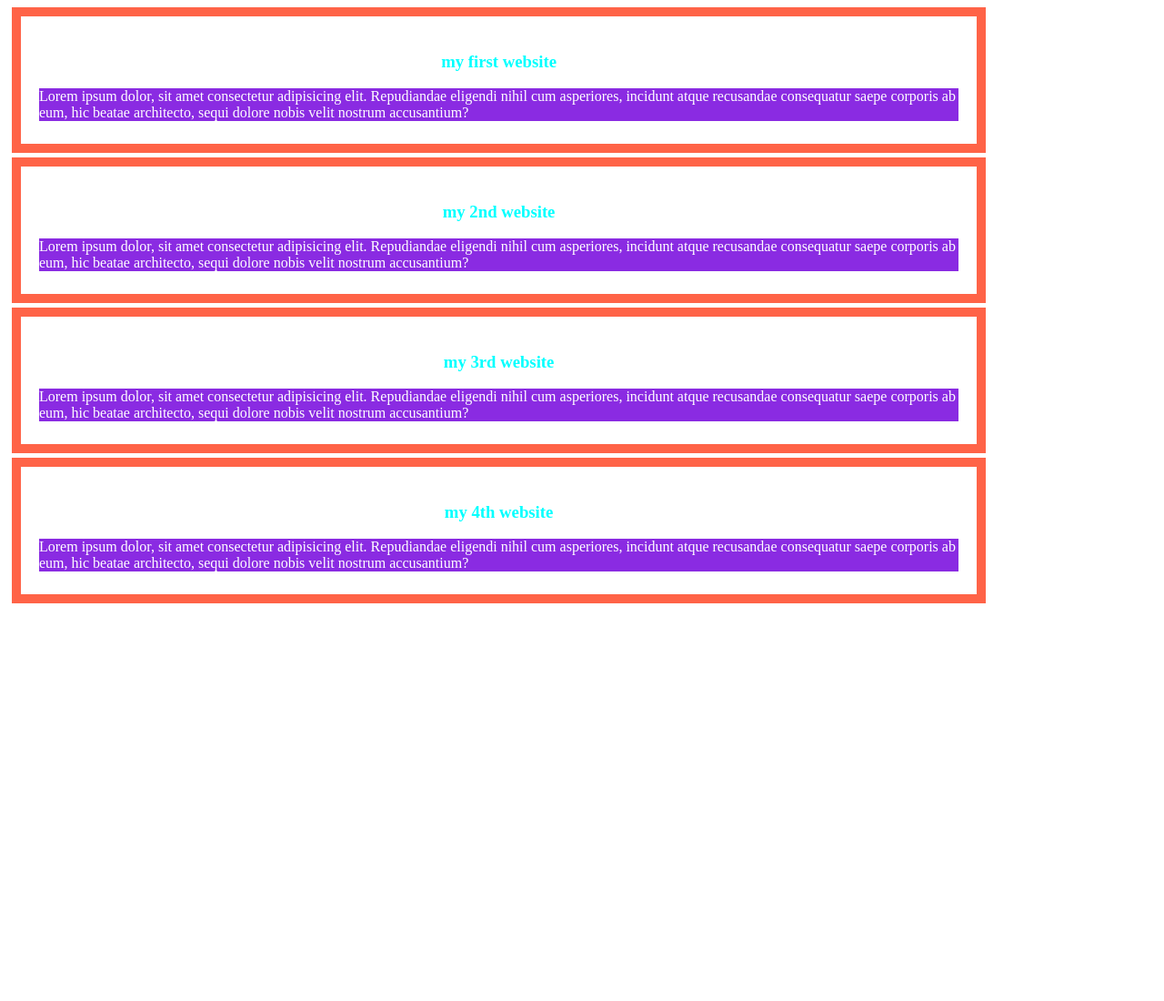
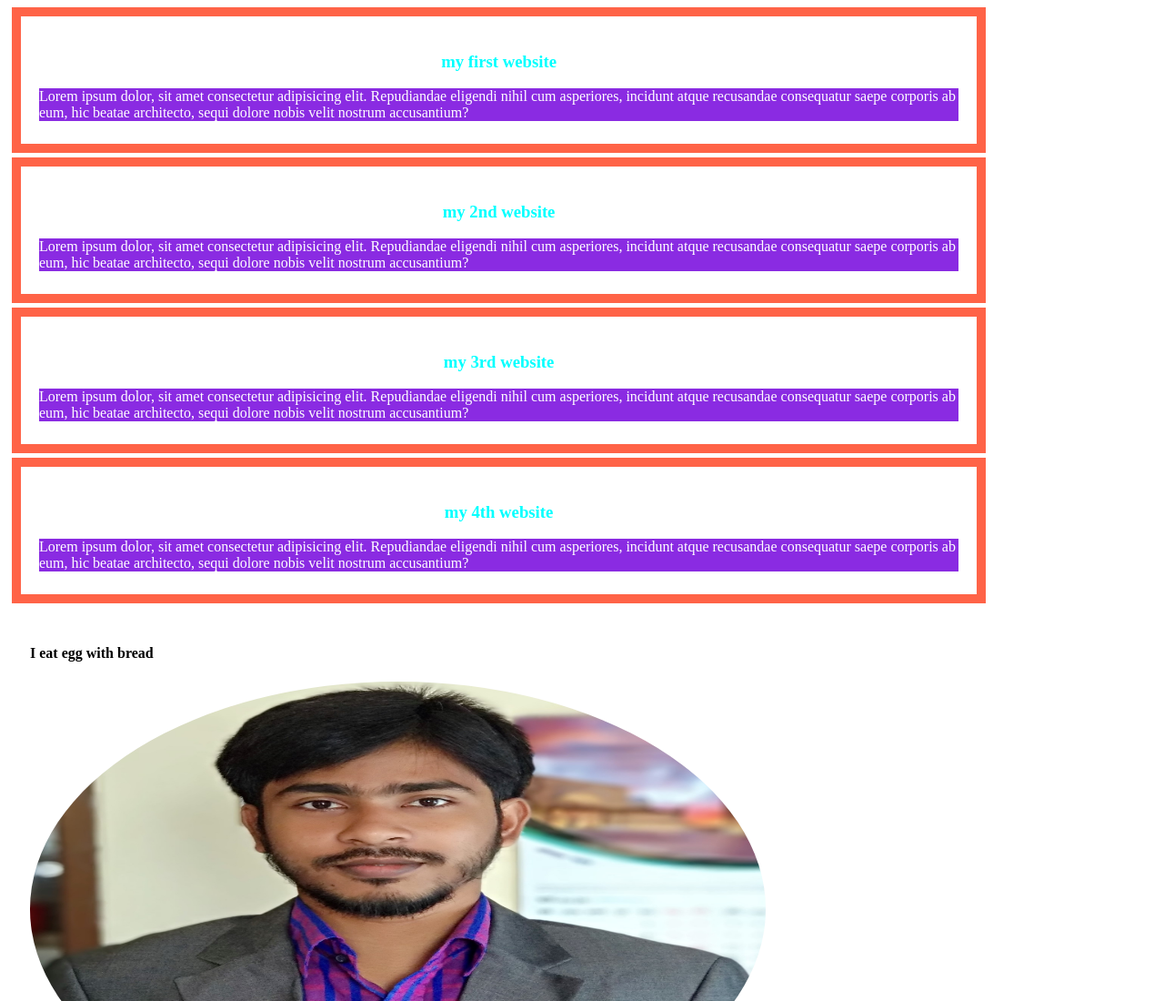
Before and after one commit to muhammad1172/my-second-github-repo, a plain HTML site: page index.html in a window 1280 px wide. Shown: the top 1100 px of the page at 91% size. Before the commit the page ends 800 px from the top, so only its background shows below. Drawn offline with Linux system fonts and the light colour scheme.

Commit message:
added Muhammad images

```diff
--- a/Styles/blog.css
+++ b/Styles/blog.css
@@ -6,6 +6,20 @@ p{
 
     color: white;
     background-color: blueviolet;
+  }
+  img{
+    width: 80%;
+    height: 500px;
+    border-radius: 100%;
+
+  }
+  #Ali{
+     margin: none;
+  border: none;
+  padding:none;
+  width: none;
+  height: none;
+
   }
 
 
--- a/index.html
+++ b/index.html
@@ -40,6 +40,12 @@
             atque recusandae consequatur saepe corporis ab eum, hic beatae architecto, sequi dolore nobis velit nostrum
             accusantium?</p>
         </div>
+        <div id="Ali">
+          <h4>
+            I eat egg with bread
+          </h4>
+          <img src="images/m.ali.jpg" alt="Muhammad Ali">
+        </div>
 
       </body>
 
```
Also changed, not shown: images/m.ali.jpg (added).
